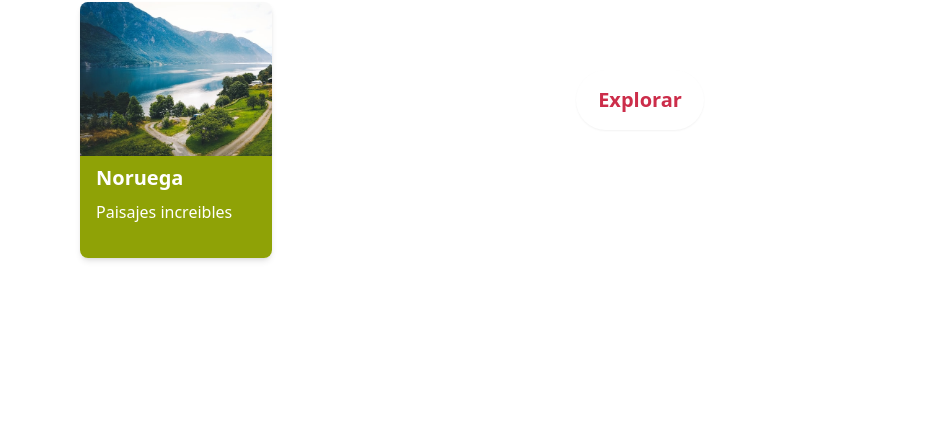
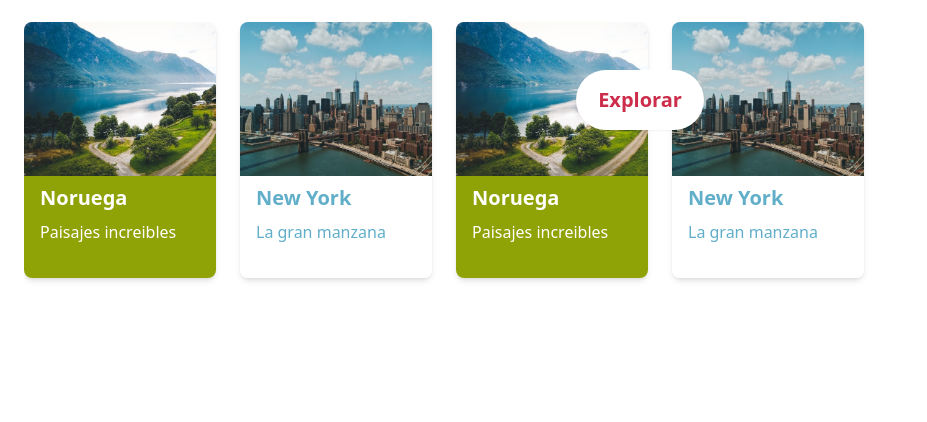
Before and after one commit to ososuna/platzi-travel, a website: page public/index.html in a window 1280 px wide. Shown: the part 378-800 px from the top of the page, without its empty margins (0-927 px from the left). Drawn offline with Linux system fonts and the light colour scheme.

Commit message:
seccion de recomendados

```diff
--- a/public/index.html
+++ b/public/index.html
@@ -24,12 +24,36 @@
         </div>
       </div>
     </div>
-    <div class="p-20" id="recomendadas">
-      <div class="card">
-        <div class="w-full h-3/5 bg-norway bg-cover rounded-t-lg"></div>
-        <div class="w-full h-2/5 bg-secondary rounded-b-lg">
-          <p class="text-white font-bold text-xl px-4 py-2">Noruega</p>
-          <p class="text-white text-md px-4">Paisajes increibles</p>
+    <div class="p-6" id="recomendados">
+      <p class="text-3xl font-semibold text-primary">Recomendados</p>
+      <div class="w-auto h-72 items-center mt-6 overflow-x-auto overscroll-x-contain flex space-x-6">
+        <div class="card">
+          <div class="w-full h-3/5 bg-norway bg-cover rounded-t-lg"></div>
+          <div class="w-full h-2/5 bg-secondary rounded-b-lg">
+            <p class="text-white font-bold text-xl px-4 py-2">Noruega</p>
+            <p class="text-white text-md px-4">Paisajes increibles</p>
+          </div>
+        </div>
+        <div class="card">
+          <div class="w-full h-3/5 bg-new_york bg-cover rounded-t-lg"></div>
+          <div class="w-full h-2/5 bg-white rounded-b-lg">
+            <p class="text-tertiary font-bold text-xl px-4 py-2">New York</p>
+            <p class="text-tertiary text-md px-4">La gran manzana</p>
+          </div>
+        </div>
+        <div class="card">
+          <div class="w-full h-3/5 bg-norway bg-cover rounded-t-lg"></div>
+          <div class="w-full h-2/5 bg-secondary rounded-b-lg">
+            <p class="text-white font-bold text-xl px-4 py-2">Noruega</p>
+            <p class="text-white text-md px-4">Paisajes increibles</p>
+          </div>
+        </div>
+        <div class="card">
+          <div class="w-full h-3/5 bg-new_york bg-cover rounded-t-lg"></div>
+          <div class="w-full h-2/5 bg-white rounded-b-lg">
+            <p class="text-tertiary font-bold text-xl px-4 py-2">New York</p>
+            <p class="text-tertiary text-md px-4">La gran manzana</p>
+          </div>
         </div>
       </div>
     </div>
--- a/src/css/tailwind.css
+++ b/src/css/tailwind.css
@@ -3,5 +3,5 @@
 @tailwind utilities;
 
 .card {
-  @apply w-48 h-64 shadow-md rounded-lg
+  @apply w-48 h-64 shadow-md rounded-lg flex-none
 }
```
Also changed, not shown: public/css/tailwind.css.
